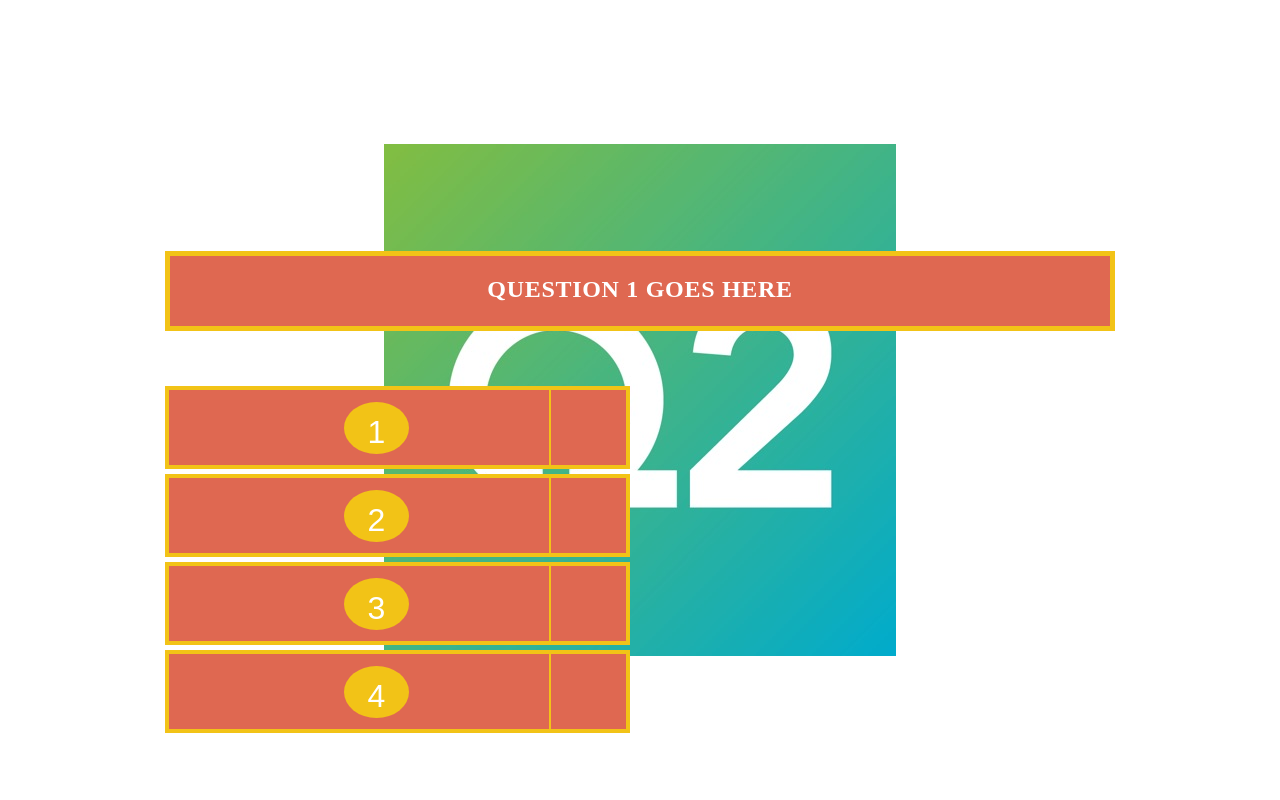
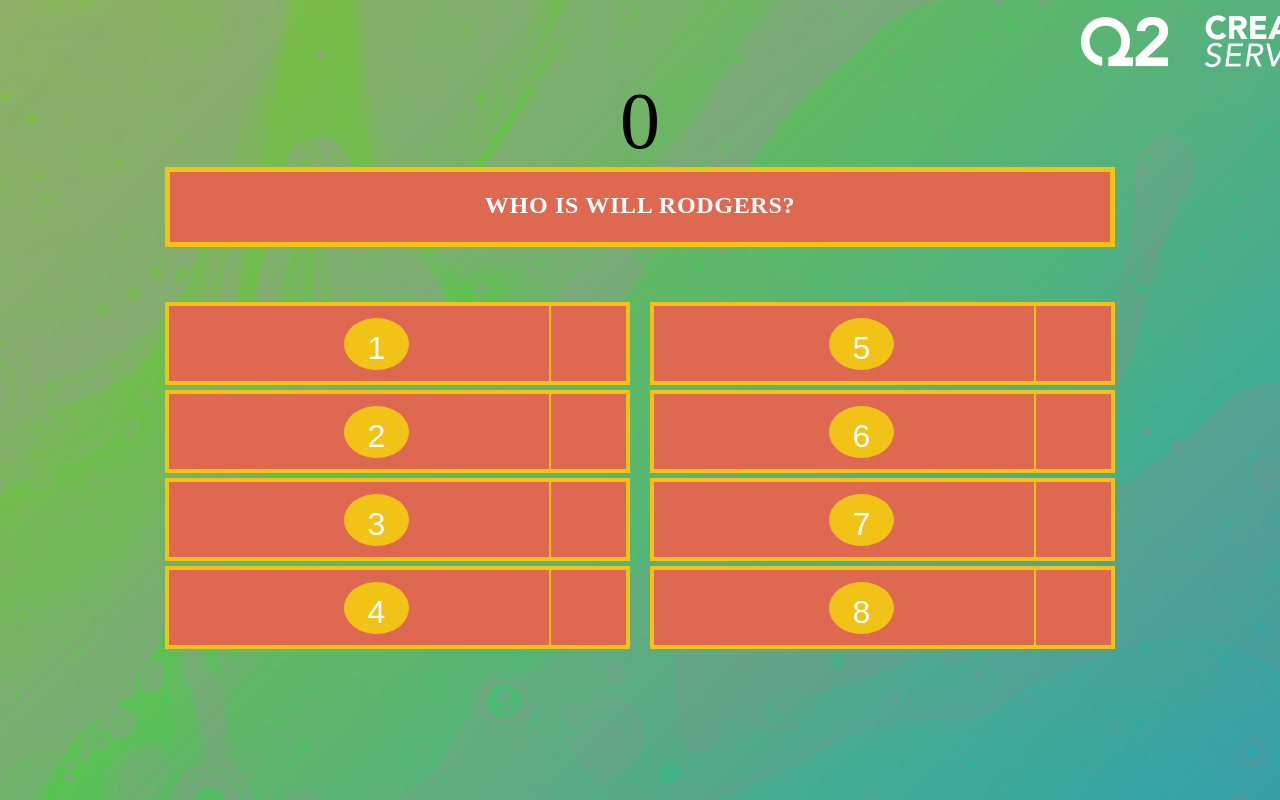
Before and after one commit to tjbowen/familyfeudQ2, a plain HTML site: page index.html in a window 1280 px wide. Drawn offline with Linux system fonts and the light colour scheme; a web font is replaced by a local one.

Commit message:
added q&a's, started scoreboard

```diff
--- a/css/feud.css
+++ b/css/feud.css
@@ -7,7 +7,7 @@ body {
 	overflow: hidden;
 	padding: 0px;
 	margin: 0 auto;
-	background-image: url('../assets/Q2temp.jpg');
+	background-image: url('../assets/background-q2-03.png');
 	background-position: center center;
 	background-repeat: no-repeat;
 }
@@ -33,11 +33,17 @@ body {
 	border: 1px solid transparent;
 }
 
-.answerContainer {
+.score#boardScore {
+	font-size: 5em;
+	font-family: stratum;
+	text-align: center;
+	margin-top: 75px;
+}
+
+.gameContent {
 	width: 950px;
 	height: 520px;
-	margin: 250px auto;
-
+	margin: 0px 125px 0px 125px;
 }
 
 .question {
--- a/feud.json
+++ b/feud.json
@@ -1,5 +1,5 @@
 [{
-"question": "If Sape Chicago had one more floor, what would you put there?",
+"question": "Who is Will Rodgers?",
 "answers": ["Games", "Sports or fitness equipment", "More meeting rooms", "Sleeping space", "Lounge", "Privacy", "Bar", "Playground"],
 "points": [21, 17, 16, 16, 8, 8, 7, 7]
 },
--- a/index.html
+++ b/index.html
@@ -8,7 +8,10 @@
 
 	<div class="bodyContainer">
 		<div class="xContainer"><img src="assets/1x.png"/></div>
-		<div class="answerContainer">
+		<div class="score" id="boardScore">0</div>
+		<!-- <div class="score" id="team1">0</div>
+		<div class="score" id="team2">0</div>  -->
+		<div class="gameContent">
 			<div class="question">
 				<p class="questionText">QUESTION GOES HERE</p>
 			</div>
--- a/js/all_questions.js
+++ b/js/all_questions.js
@@ -1,14 +1,64 @@
 // This is the file that contains all the question, answer and point value data.
 
 var json = [{
-	// Example Object
-	"question": "Question 1 goes here",
-	"answers": ["Answer 1", "Answer 2", "Answer 3", "Answer 4"],
+	// Game 1 Question 1
+	"question": "Who is Will Rodgers?",
+	"answers": ["Answer 1", "Answer 2", "Answer 3", "Answer 4", "Answer 5", "Answer 6", "Answer 7", "Answer 8"],
 	"points": [21, 17, 16, 16, 8, 8, 7, 7]
 },{
-	// Example Object
-	"question": "Question 2 goes here",
-	"answers": ["Answer 1", "Answer 2", "Answer 3", "Answer 4"],
+	// Game 1 Question 2
+	"question": "In 3 words or less, how does the internet work?",
+	"answers": ["Answer 1", "Answer 2", "Answer 3", "Answer 4", "Answer 5", "Answer 6", "Answer 7", "Answer 8"],
+	"points": [21, 17, 16, 16, 8, 8, 7, 7]
+},{
+	// Game 1 Question 3
+	"question": "What do the letters CMS stand for?",
+	"answers": ["Answer 1", "Answer 2", "Answer 3", "Answer 4", "Answer 5", "Answer 6", "Answer 7", "Answer 8"],
+	"points": [21, 17, 16, 16, 8, 8, 7, 7]
+},{
+	// Game 1 Question 4
+	"question": "If Q2 had a mascot, what would it be?",
+	"answers": ["Answer 1", "Answer 2", "Answer 3", "Answer 4", "Answer 5", "Answer 6", "Answer 7", "Answer 8"],
+	"points": [21, 17, 16, 16, 8, 8, 7, 7]
+},{
+	// Game 2 Question 1
+	"question": "Other than Will Rodgers, name someone on the Creative Services team.",
+	"answers": ["Answer 1", "Answer 2", "Answer 3", "Answer 4", "Answer 5", "Answer 6", "Answer 7", "Answer 8"],
+	"points": [21, 17, 16, 16, 8, 8, 7, 7]
+},{
+	// Game 2 Question 2
+	"question": "How did you find out that Santa is not real?",
+	"answers": ["Answer 1", "Answer 2", "Answer 3", "Answer 4", "Answer 5", "Answer 6", "Answer 7", "Answer 8"],
+	"points": [21, 17, 16, 16, 8, 8, 7, 7]
+},{
+	// Game 2 Question 3
+	"question": "What does Creative Services do?",
+	"answers": ["Answer 1", "Answer 2", "Answer 3", "Answer 4", "Answer 5", "Answer 6", "Answer 7", "Answer 8"],
+	"points": [21, 17, 16, 16, 8, 8, 7, 7]
+},{
+	// Game 2 Question 4
+	"question": "You have to replace your hands, other than feet what do you have for hands?",
+	"answers": ["Answer 1", "Answer 2", "Answer 3", "Answer 4", "Answer 5", "Answer 6", "Answer 7", "Answer 8"],
+	"points": [21, 17, 16, 16, 8, 8, 7, 7]
+},{
+	// Game 3 Question 1
+	"question": "What is the best feature you have seen on a website?",
+	"answers": ["Answer 1", "Answer 2", "Answer 3", "Answer 4", "Answer 5", "Answer 6", "Answer 7", "Answer 8"],
+	"points": [21, 17, 16, 16, 8, 8, 7, 7]
+},{
+	// Game 3 Question 2
+	"question": "What is Hank's spirit animal?",
+	"answers": ["Answer 1", "Answer 2", "Answer 3", "Answer 4", "Answer 5", "Answer 6", "Answer 7", "Answer 8"],
+	"points": [21, 17, 16, 16, 8, 8, 7, 7]
+},{
+	// Game 3 Question 3
+	"question": "What does Creative Services do?",
+	"answers": ["Answer 1", "Answer 2", "Answer 3", "Answer 4", "Answer 5", "Answer 6", "Answer 7", "Answer 8"],
+	"points": [21, 17, 16, 16, 8, 8, 7, 7]
+},{
+	// Game 3 Question 4
+	"question": "You're about to get into a fight, what song comes on as your soundtrack?",
+	"answers": ["Answer 1", "Answer 2", "Answer 3", "Answer 4", "Answer 5", "Answer 6", "Answer 7", "Answer 8"],
 	"points": [21, 17, 16, 16, 8, 8, 7, 7]
 }
 	//...Append additional questions here
```
Also changed, not shown: assets/background-q2-03.png (added). Lines whose indentation alone changed are shown as unchanged.
